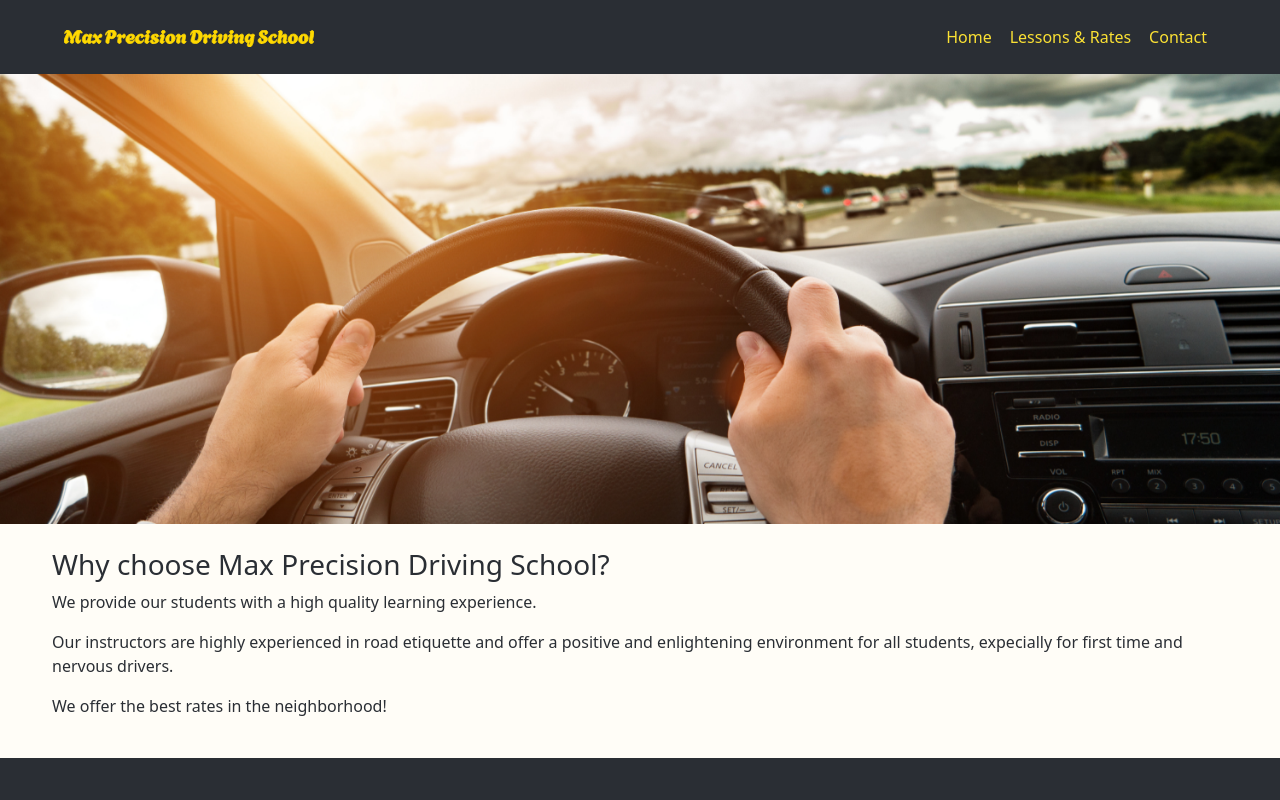
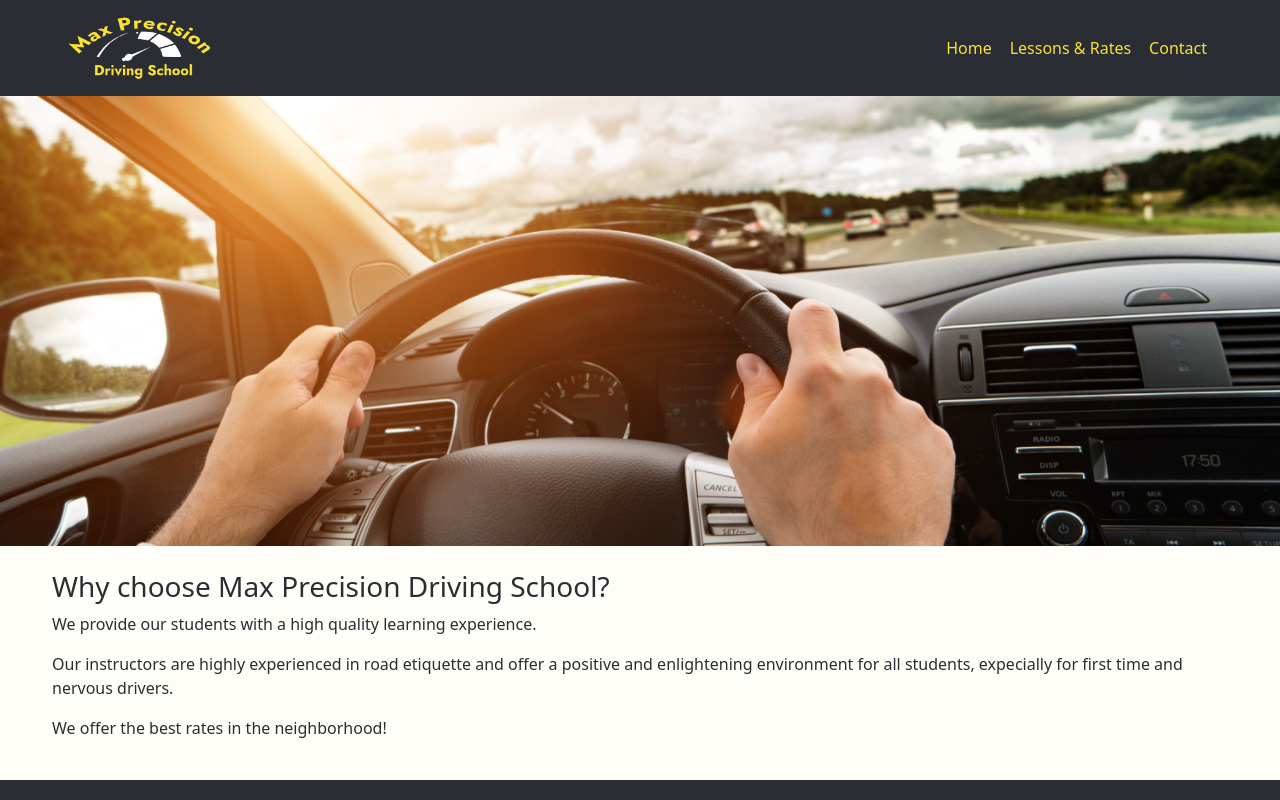
Before and after one commit to max-precision-driving-school/max-precision-driving-school, a React (Vite) app: page / in a window 1280 px wide. Shown: the top 800 px of the page. Built offline with nearby package versions, Linux system fonts and the light colour scheme.

Commit message:
Adds new nav logo

```diff
--- a/src/components/NavMenu.css
+++ b/src/components/NavMenu.css
@@ -7,8 +7,9 @@
 }
 
 .nav-logo img {
-    filter: invert(82%) sepia(34%) saturate(2700%) hue-rotate(360deg) brightness(106%) contrast(105%);
-    width: 250px;
+    /* filter: invert(82%) sepia(34%) saturate(2700%) hue-rotate(360deg) brightness(106%) contrast(105%); */
+    /* width: 250px; */
+    height: 70px;
 }
 
 .navbar button.navbar-toggler.nav-yellow {
--- a/src/components/NavMenu.jsx
+++ b/src/components/NavMenu.jsx
@@ -1,6 +1,7 @@
 import './NavMenu.css';
 import NavItem from "./NavItem";
 import NavImg from '../assets/navbar-logo-2.svg';
+import NavLogo from '../assets/maxplogo.png';
 
 function NavMenu() {
 	const items = [
@@ -12,10 +13,10 @@ function NavMenu() {
 		<>
 			<div class="row nav-bg">
 				<div class="container-1200 m-auto">
-					<nav class="navbar navbar-expand-lg py-3">
+					<nav class="navbar navbar-expand-lg">
 						<div class="container-fluid">
 							<a class="navbar-brand text-color-yellow nav-logo" href="/">
-								<img src={NavImg} alt="driving school logo" />
+								<img src={NavLogo} alt="driving school logo" />
 							</a>
 							<button class="navbar-toggler nav-yellow" type="button" data-bs-toggle="collapse" data-bs-target="#navbarSupportedContent" aria-controls="navbarSupportedContent" aria-expanded="false" aria-label="Toggle navigation">
 								<span class="navbar-toggler-icon"></span>
```
Also changed, not shown: src/assets/maxplogo.png (added).
